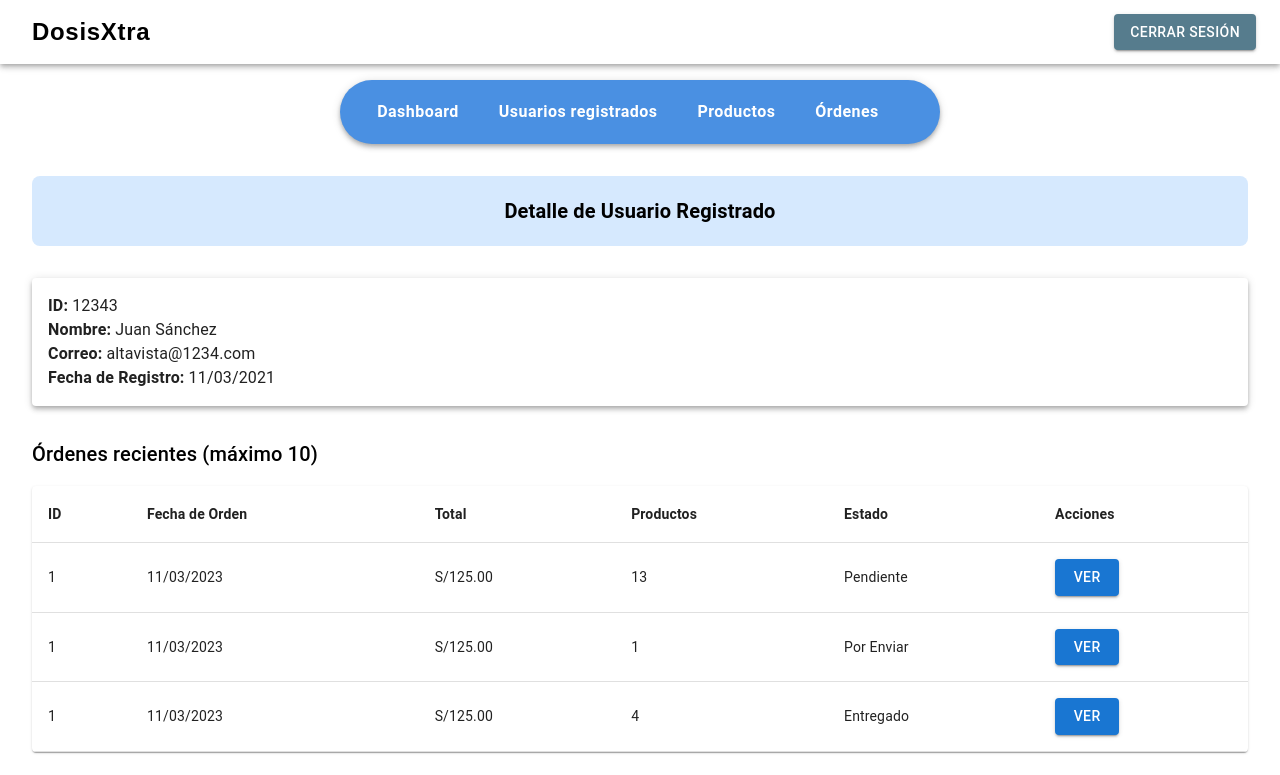
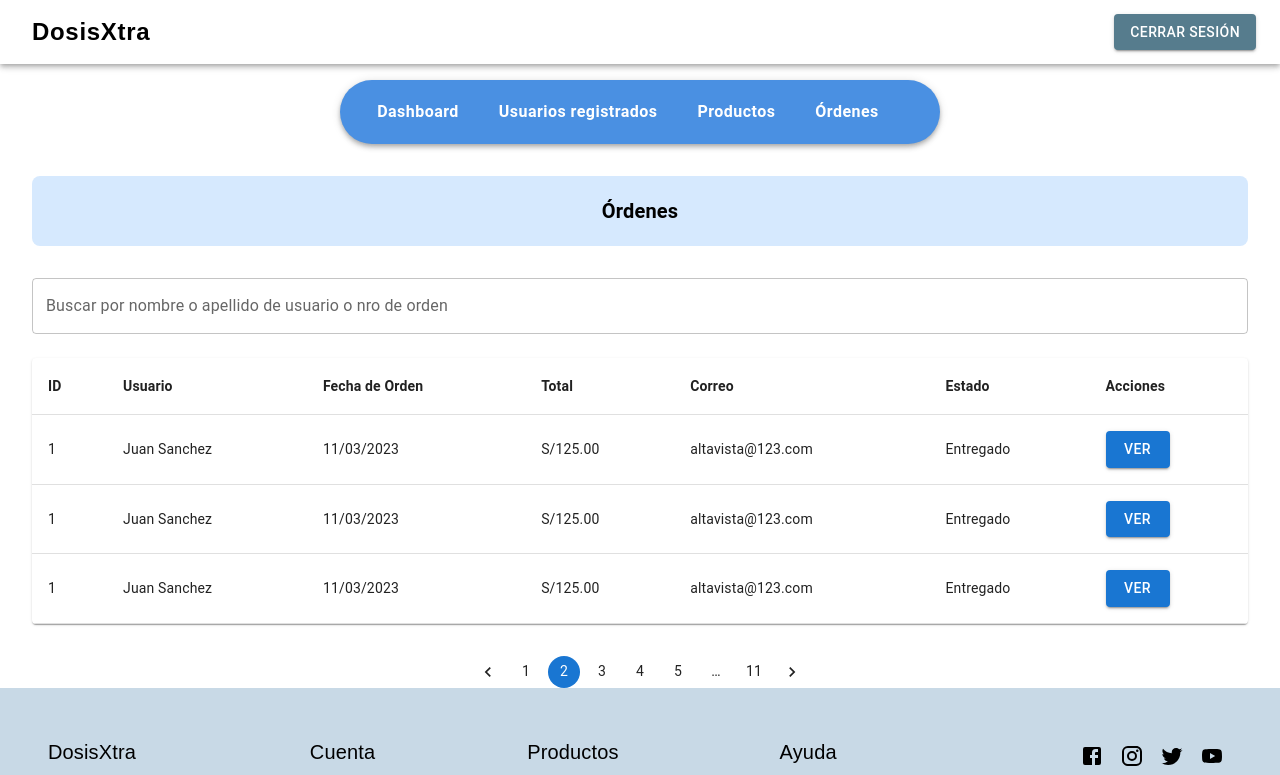
Before and after one commit to LordEnnard14/ProyIngSoftware2, a React (Create React App) app in the folder proyingsoftware2/: page /OrdenesUsuario in a window 1280 px wide. Shown: the top 775 px of the page. Built offline with nearby package versions, Linux system fonts and the light colour scheme.

Commit message:
parte de luis

```diff
--- a/proyingsoftware2/src/App.js
+++ b/proyingsoftware2/src/App.js
@@ -13,6 +13,8 @@ import Dashboard from './PAGINAS/ADMINISTRADOR/Dashboard';
 import Footer from './COMPONENTES/Footer_Principal';
 import OrdenesUsuario from './PAGINAS/ADMINISTRADOR/OrdenesUsuario'
 import AgregarProducto from './PAGINAS/ADMINISTRADOR/AgregarProductos'
+import ListaUsuarios from './PAGINAS/ADMINISTRADOR/ListaUsuarios'
+import ListaProductos from './PAGINAS/ADMINISTRADOR/ListaProductos'
 
 
 function App() {
@@ -37,6 +39,8 @@ function App() {
             <Route path="/Dashboard" element={<Dashboard/>} />
             <Route path="/OrdenesUsuario" element={<OrdenesUsuario/>} />
             <Route path="/AgregarProducto" element={<AgregarProducto/>} />
+            <Route path="/ListaUsuarios" element={<ListaUsuarios/>} />
+            <Route path="/ListaProductos" element={<ListaProductos/>} />
 
           </Routes>
         </Box>
--- a/proyingsoftware2/src/COMPONENTES/Header_Admin.js
+++ b/proyingsoftware2/src/COMPONENTES/Header_Admin.js
@@ -36,7 +36,7 @@ const Header_Admin = () => {
         <AppBar position="static" sx={{ backgroundColor: '#FFFFFF' }} elevation={4}>
           <Toolbar sx={{ justifyContent: 'space-between' }}>
             <Box>
-              <Titulo_Boton>DosisXtra</Titulo_Boton>
+              <Titulo_Boton  onClick={() => navigate('/BusquedaMedicina')} >DosisXtra</Titulo_Boton>
             </Box>
 
             <Grow in={true} timeout={1000}>
--- a/proyingsoftware2/src/PAGINAS/ADMINISTRADOR/ListaProductos.js
+++ b/proyingsoftware2/src/PAGINAS/ADMINISTRADOR/ListaProductos.js
@@ -2,8 +2,11 @@ import React from 'react';
 import { Box, Typography, Paper, Table, TableBody, TableCell, TableContainer, TableHead, TableRow, Button } from '@mui/material';
 import HeaderAdmin from '../../COMPONENTES/Header_Admin';
 import BarraHorizontalAdmin from '../../COMPONENTES/BarraHorizontalAdmin';
+import { useNavigate } from 'react-router-dom';
 
 const ListaProductos = () => {
+  const navigate = useNavigate();
+
   // Datos simulados, puedes sustituirlos con datos de tu base de datos
   const productos = [
     { id: 1, nombre: 'Producto A', precio: 'S/ 50.00', fechaRegistro: '10/09/2023', stock: 100, estado: 'Disponible' },
@@ -13,6 +16,7 @@ const ListaProductos = () => {
   ];
 
   return (
+
     <div>
       <HeaderAdmin />
       <BarraHorizontalAdmin />
@@ -31,6 +35,8 @@ const ListaProductos = () => {
           }}
         >
           <Typography variant="h6">Productos</Typography>
+          <Button onClick={() => navigate('/AgregarProducto')}  > Agregar Producto </Button>
+
         </Box>
 
         {/* Tabla de productos */}
--- a/proyingsoftware2/src/PAGINAS/ADMINISTRADOR/OrdenesUsuario.js
+++ b/proyingsoftware2/src/PAGINAS/ADMINISTRADOR/OrdenesUsuario.js
@@ -1,100 +1,89 @@
 import HeaderAdmin from '../../COMPONENTES/Header_Admin';
 import BarraHorizontal from '../../COMPONENTES/BarraHorizontalAdmin';
-import React from 'react';
-import { Box, Typography, Grid, Paper, TableContainer, Table, TableHead, TableBody, TableRow, TableCell, Button } from '@mui/material';
+import React, { useState } from 'react';
+import { Box, Typography, Grid, Paper, TextField, TableContainer, Table, TableHead, TableBody, TableRow, TableCell, Button, Pagination } from '@mui/material';
 
-const OrdenesUsuario = () => {
-    return(
+const Ordenes = () => {
+    // Estado para controlar la búsqueda y las órdenes
+    const [busqueda, setBusqueda] = useState('');
+    const [ordenes, setOrdenes] = useState([
+        { id: 1, usuario: 'Juan Sanchez', fecha: '11/03/2023', total: 'S/125.00', correo: 'altavista@123.com', estado: 'Entregado' },
+        { id: 1, usuario: 'Juan Sanchez', fecha: '11/03/2023', total: 'S/125.00', correo: 'altavista@123.com', estado: 'Entregado' },
+        { id: 1, usuario: 'Juan Sanchez', fecha: '11/03/2023', total: 'S/125.00', correo: 'altavista@123.com', estado: 'Entregado' },
+        // Se pueden agregar más órdenes aquí...
+    ]);
+
+    const handleSearchChange = (e) => {
+        setBusqueda(e.target.value);
+    };
+
+    return (
         <div>
-            <HeaderAdmin/>
-            <BarraHorizontal/>
+            <HeaderAdmin />
+            <BarraHorizontal />
             <Box sx={{ mt: 4, mx: 4 }}>
 
-                {/* Sección de Detalle de Usuario Registrado */}
+                {/* Sección de Órdenes */}
                 <Box
                   sx={{
                     display: 'flex',
-                    justifyContent: 'center', // Centra el texto horizontalmente
-                    alignItems: 'center', // Centra el texto verticalmente
-                    backgroundColor: '#D6E9FE', // Fondo color celeste
+                    justifyContent: 'center',
+                    alignItems: 'center',
+                    backgroundColor: '#D6E9FE',
                     padding: '10px 20px',
                     borderRadius: '8px',
                     mb: 4,
-                    height: '50px' // Establece una altura fija si es necesario
+                    height: '50px'
                   }}
                 >
                   <Typography variant="h6" sx={{ fontWeight: 'bold' }}>
-                    Detalle de Usuario Registrado
+                    Órdenes
                   </Typography>
                 </Box>
 
-                {/* Información del usuario */}
-                <Paper
-                  elevation={4}
-                  sx={{
-                    padding: 2,
-                    mb: 4,
-                  }}
-                >
-                  <Typography variant="body1">
-                    <strong>ID:</strong> 12343
-                  </Typography>
-                  <Typography variant="body1">
-                    <strong>Nombre:</strong> Juan Sánchez
-                  </Typography>
-                  <Typography variant="body1">
-                    <strong>Correo:</strong> altavista@1234.com
-                  </Typography>
-                  <Typography variant="body1">
-                    <strong>Fecha de Registro:</strong> 11/03/2021
-                  </Typography>
-                </Paper>
+                {/* Barra de búsqueda */}
+                <TextField
+                  fullWidth
+                  label="Buscar por nombre o apellido de usuario o nro de orden"
+                  variant="outlined"
+                  value={busqueda}
+                  onChange={handleSearchChange}
+                  sx={{ mb: 3 }}
+                />
 
-                {/* Tabla de Órdenes recientes */}
-                <Box sx={{ mb: 4 }}>
-                    <Typography variant="h6" sx={{ mb: 2 }}>
-                        Órdenes recientes (máximo 10)
-                    </Typography>
+                {/* Tabla de Órdenes */}
                 <TableContainer component={Paper}>
                     <Table>
                         <TableHead>
                             <TableRow>
                                 <TableCell><strong>ID</strong></TableCell>
+                                <TableCell><strong>Usuario</strong></TableCell>
                                 <TableCell><strong>Fecha de Orden</strong></TableCell>
                                 <TableCell><strong>Total</strong></TableCell>
-                                    <TableCell><strong>Productos</strong></TableCell>
+                                <TableCell><strong>Correo</strong></TableCell>
                                 <TableCell><strong>Estado</strong></TableCell>
                                 <TableCell><strong>Acciones</strong></TableCell>
                             </TableRow>
                         </TableHead>
                         <TableBody>
-                                <TableRow>
-                                    <TableCell>1</TableCell>
-                                    <TableCell>11/03/2023</TableCell>
-                                    <TableCell>S/125.00</TableCell>
-                                    <TableCell>13</TableCell>
-                                    <TableCell>Pendiente</TableCell>
+                            {ordenes.map((orden, index) => (
+                                <TableRow key={index}>
+                                    <TableCell>{orden.id}</TableCell>
+                                    <TableCell>{orden.usuario}</TableCell>
+                                    <TableCell>{orden.fecha}</TableCell>
+                                    <TableCell>{orden.total}</TableCell>
+                                    <TableCell>{orden.correo}</TableCell>
+                                    <TableCell>{orden.estado}</TableCell>
                                     <TableCell><Button variant="contained" color="primary">Ver</Button></TableCell>
                                 </TableRow>
-                                <TableRow>
-                                    <TableCell>1</TableCell>
-                                    <TableCell>11/03/2023</TableCell>
-                                    <TableCell>S/125.00</TableCell>
-                                    <TableCell>1</TableCell>
-                                    <TableCell>Por Enviar</TableCell>
-                                    <TableCell><Button variant="contained" color="primary">Ver</Button></TableCell>
-                                </TableRow>
-                                <TableRow>
-                                    <TableCell>1</TableCell>
-                                    <TableCell>11/03/2023</TableCell>
-                                    <TableCell>S/125.00</TableCell>
-                                    <TableCell>4</TableCell>
-                                    <TableCell>Entregado</TableCell>
-                                    <TableCell><Button variant="contained" color="primary">Ver</Button></TableCell>
-                                </TableRow>
+                            ))}
                         </TableBody>
                     </Table>
                 </TableContainer>
+
+                {/* Paginación */}
+                <Box sx={{ mt: 4, display: 'flex', justifyContent: 'center' }}>
+                    <Pagination count={11} page={2} color="primary" />
                 </Box>
 
             </Box>
@@ -102,4 +91,4 @@ const OrdenesUsuario = () => {
     );
 };
 
-export default OrdenesUsuario;
+export default Ordenes;
```
Also changed, not shown: proyingsoftware2/src/COMPONENTES/BarraHorizontalAdmin.js (+7 -4 lines). Lines whose indentation alone changed are shown as unchanged.
